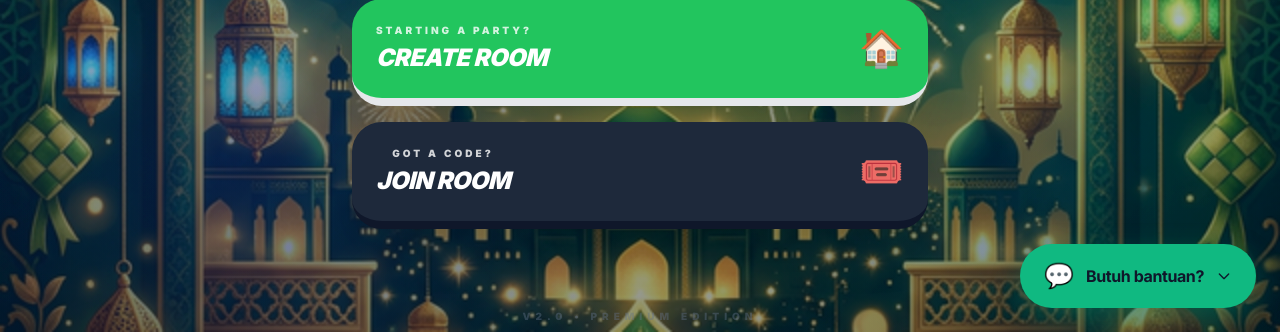
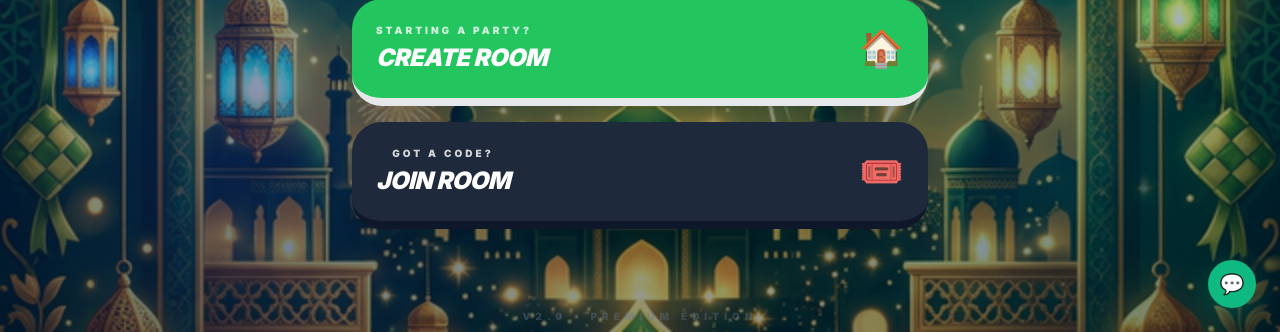
Before and after one commit to firzadillah0192-source/lebaranrush, a Django app: page / in a window 1280 px wide. Shown: the part 468-800 px from the top of the page. Run offline with Django 5.2, Linux system fonts and the light colour scheme; data comes from the database, SQL or seed files in the repository; data that the repository does not hold is empty; some libraries are stand-ins or nearby versions.

Commit message:
Fix help button and background image path

```diff
--- a/rooms/templates/base.html
+++ b/rooms/templates/base.html
@@ -223,41 +223,40 @@
              x-transition:leave="transition ease-in duration-200"
              x-transition:leave-start="opacity-100 scale-100 translate-y-0"
              x-transition:leave-end="opacity-0 scale-90 translate-y-4"
-             class="mb-4 w-80 max-w-[90vw] bg-slate-900/98 backdrop-blur-xl border border-slate-700/50 rounded-2xl p-5 shadow-[0_20px_50px_rgba(0,0,0,0.5)]">
+             class="mb-4 w-72 max-w-[85vw] bg-slate-900/98 backdrop-blur-xl border border-slate-700/50 rounded-2xl p-4 shadow-[0_20px_50px_rgba(0,0,0,0.5)]">
 
-            <div class="flex justify-between items-start mb-4">
-                <p class="font-bold text-emerald-400 text-lg leading-tight" x-text="greeting"></p>
+            <div class="flex justify-between items-start mb-3">
+                <p class="font-bold text-emerald-400 text-base leading-tight" x-text="greeting"></p>
                 <button @click="open = false" class="p-1 text-slate-500 hover:text-slate-300 transition-colors">
-                    <svg class="w-5 h-5" fill="none" stroke="currentColor" viewBox="0 0 24 24"><path stroke-linecap="round" stroke-linejoin="round" stroke-width="2" d="M6 18L18 6M6 6l12 12"></path></svg>
+                    <svg class="w-4 h-4" fill="none" stroke="currentColor" viewBox="0 0 24 24"><path stroke-linecap="round" stroke-linejoin="round" stroke-width="2" d="M6 18L18 6M6 6l12 12"></path></svg>
                 </button>
             </div>
 
             <template x-if="selectedAnswer">
-                <div class="mb-4 text-sm text-slate-300 bg-emerald-500/10 border border-emerald-500/20 p-4 rounded-xl relative animate-pop-in">
-                    <button @click="selectedAnswer = ''" class="absolute top-2 right-2 text-slate-500 hover:text-emerald-400 p-1">
-                        <svg class="w-4 h-4" fill="none" stroke="currentColor" viewBox="0 0 24 24"><path stroke-linecap="round" stroke-linejoin="round" stroke-width="2" d="M6 18L18 6M6 6l12 12"></path></svg>
+                <div class="mb-3 text-xs text-slate-300 bg-emerald-500/10 border border-emerald-500/20 p-3 rounded-xl relative animate-pop-in">
+                    <button @click="selectedAnswer = ''" class="absolute top-1 right-1 text-slate-500 hover:text-emerald-400 p-1">
+                        <svg class="w-3 h-3" fill="none" stroke="currentColor" viewBox="0 0 24 24"><path stroke-linecap="round" stroke-linejoin="round" stroke-width="2" d="M6 18L18 6M6 6l12 12"></path></svg>
                     </button>
-                    <div class="pr-6 font-medium" x-text="selectedAnswer"></div>
+                    <div class="pr-4 font-medium" x-text="selectedAnswer"></div>
                 </div>
             </template>
 
-            <div class="space-y-2 mb-5 max-h-56 overflow-y-auto custom-scrollbar pr-1">
+            <div class="space-y-1.5 mb-4 max-h-48 overflow-y-auto custom-scrollbar pr-1">
                 <template x-for="option in options" :key="option.id">
-                    <button class="w-full text-left text-sm px-4 py-3 rounded-xl bg-slate-800/50 hover:bg-slate-700 border border-slate-700/50 hover:border-emerald-500/30 transition-all duration-200 group flex justify-between items-center"
+                    <button class="w-full text-left text-xs px-3 py-2.5 rounded-lg bg-slate-800/50 hover:bg-slate-700 border border-slate-700/50 hover:border-emerald-500/30 transition-all duration-200 group flex justify-between items-center"
                             @click="selectedAnswer = option.answer">
                         <span x-text="option.title"></span>
-                        <svg class="w-4 h-4 text-slate-600 group-hover:text-emerald-400 transition-colors" fill="none" stroke="currentColor" viewBox="0 0 24 24"><path stroke-linecap="round" stroke-linejoin="round" stroke-width="2" d="M9 5l7 7-7 7"></path></svg>
+                        <svg class="w-3 h-3 text-slate-600 group-hover:text-emerald-400 transition-colors" fill="none" stroke="currentColor" viewBox="0 0 24 24"><path stroke-linecap="round" stroke-linejoin="round" stroke-width="2" d="M9 5l7 7-7 7"></path></svg>
                     </button>
                 </template>
             </div>
 
-            <div class="border-t border-slate-800 pt-4 text-xs text-slate-400">
-                <p class="mb-2 font-bold text-slate-500 uppercase tracking-widest text-[10px]">Kontak Admin</p>
-                <div class="space-y-2">
+            <div class="border-t border-slate-800 pt-3 text-[10px] text-slate-400">
+                <div class="space-y-1.5">
                     <template x-for="contact in contacts" :key="contact.name + contact.value">
-                        <div class="flex justify-between items-center bg-slate-800/30 px-3 py-2 rounded-lg">
-                            <span class="text-slate-400 font-medium" x-text="contact.name"></span>
-                            <span class="font-mono text-emerald-400/90 bg-emerald-400/10 px-2 py-0.5 rounded" x-text="contact.value"></span>
+                        <div class="flex justify-between items-center bg-slate-800/30 px-2 py-1.5 rounded-lg">
+                            <span class="text-slate-500 font-bold uppercase tracking-tighter" x-text="contact.name"></span>
+                            <span class="font-mono text-emerald-400/90" x-text="contact.value"></span>
                         </div>
                     </template>
                 </div>
@@ -265,10 +264,9 @@
         </div>
 
         <button @click="open = !open"
-                class="bg-emerald-500 hover:bg-emerald-400 text-slate-900 font-bold px-6 py-4 rounded-full shadow-[0_10px_30px_rgba(16,185,129,0.3)] flex items-center gap-3 transform active:scale-95 transition-all duration-200 group">
-            <span class="text-2xl group-hover:rotate-12 transition-transform duration-300">💬</span>
-            <span x-text="bubbleLabel" class="tracking-tight"></span>
-            <svg x-show="!open" class="w-4 h-4 transition-transform" :class="open ? 'rotate-180' : ''" fill="none" stroke="currentColor" viewBox="0 0 24 24"><path stroke-linecap="round" stroke-linejoin="round" stroke-width="2" d="M19 9l-7 7-7-7"></path></svg>
+                class="bg-emerald-500 hover:bg-emerald-400 text-slate-900 w-12 h-12 rounded-full shadow-[0_10px_30px_rgba(16,185,129,0.3)] flex items-center justify-center transform active:scale-90 transition-all duration-300 group overflow-hidden">
+            <span x-show="!open" class="text-xl group-hover:scale-110 transition-transform duration-300">💬</span>
+            <svg x-show="open" class="w-6 h-6 transition-transform" fill="none" stroke="currentColor" viewBox="0 0 24 24"><path stroke-linecap="round" stroke-linejoin="round" stroke-width="2" d="M19 9l-7 7-7-7"></path></svg>
         </button>
     </div>
 
```
